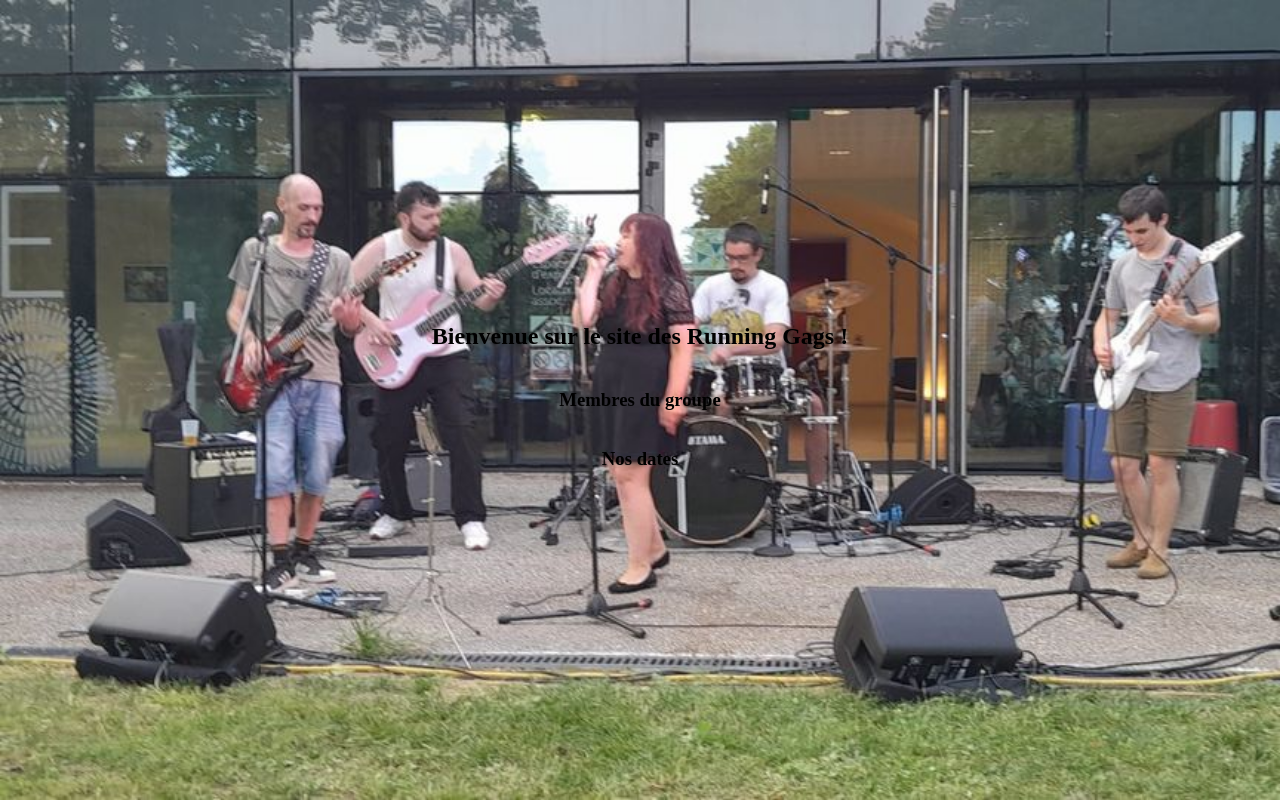
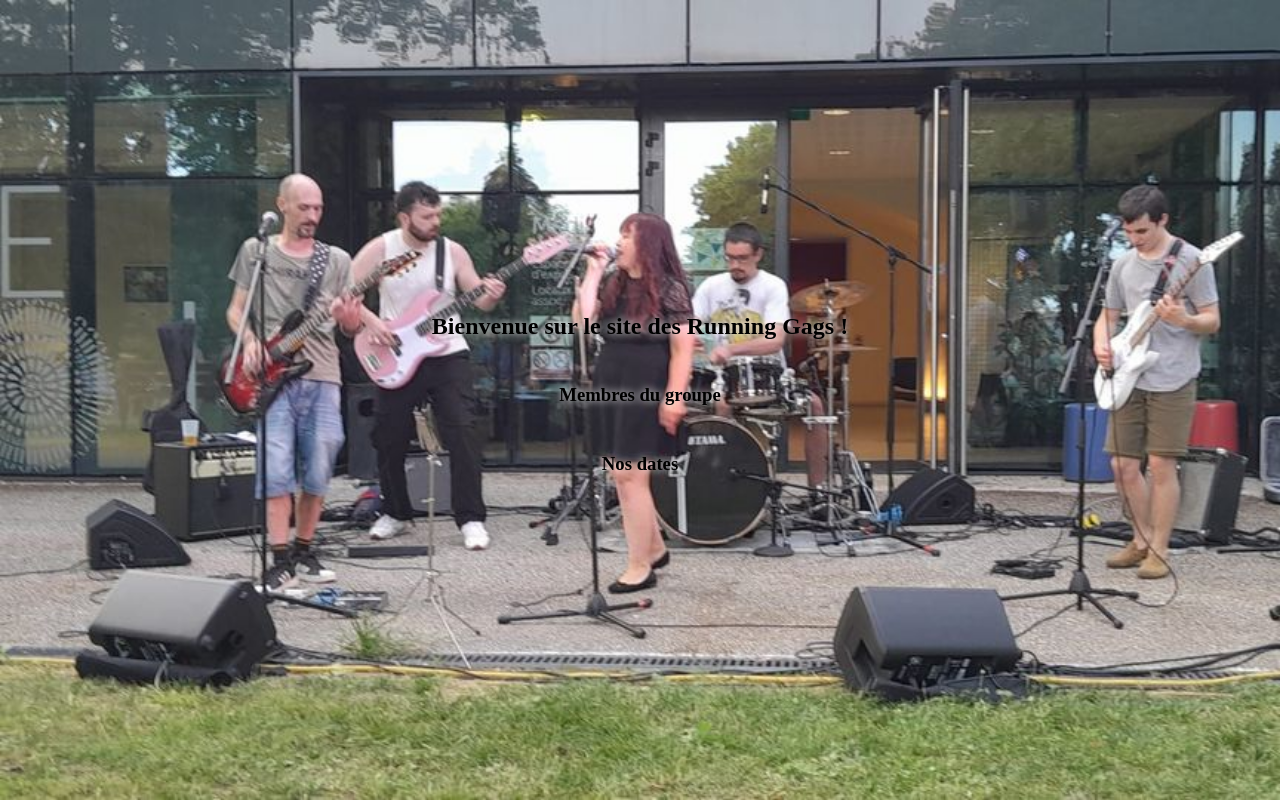
Before and after one commit to Laitram31/runninggags, a plain HTML site: page index.html in a window 1280 px wide. Drawn offline with Linux system fonts and the light colour scheme.

Commit message:
feat: added text shadow on index to improve the readability, added transition on buttons, will have to make a container

```diff
--- a/style.css
+++ b/style.css
@@ -9,14 +9,27 @@ body{
 
 body.index{
 	height: 97vh;
+	text-shadow: 0 0 8px white;
+	font-family: serif;
 }
 
 .content{
 	/*margin-left: 10%;
 	margin-right: 10%;*/
 	margin: auto;
+	border: 3px dotted #777777;
 	border-radius: 8px;
 	color: #ffffff;
+}
+
+.button{
+	padding: 5px;
+	transition-property: border;
+	transition-duration: 1s;
+}
+
+.button:hover{
+	border: 3px inset #888888;
 }
 
 ul{
```
